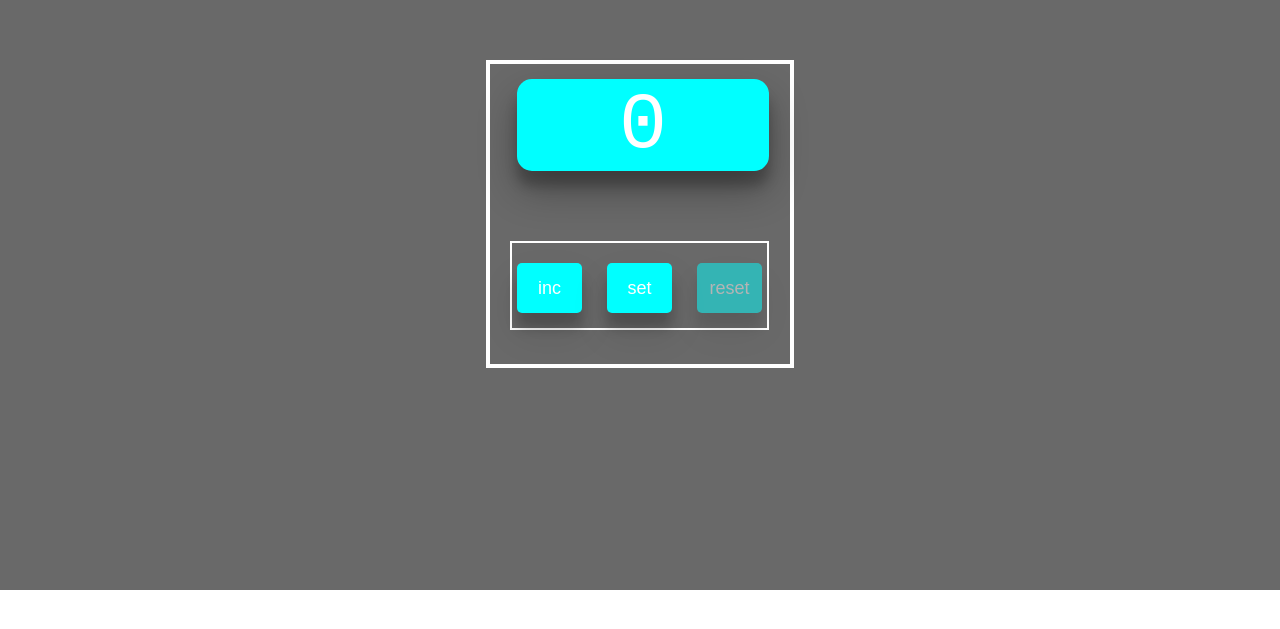
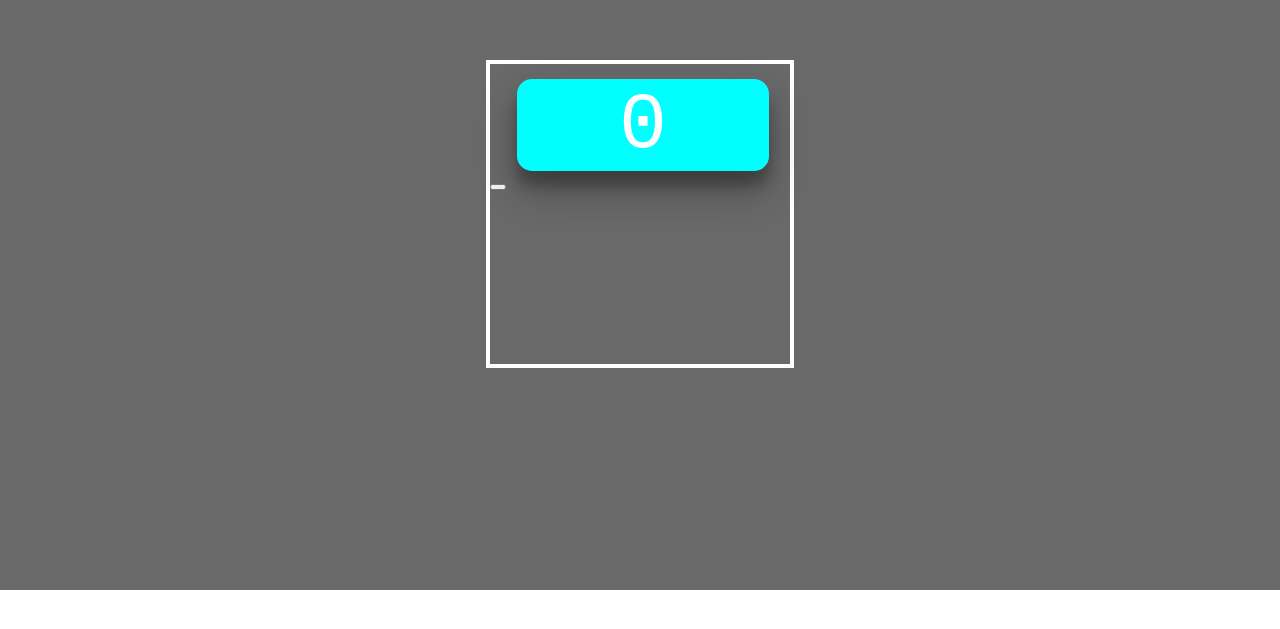
Before and after one commit to nelli04/it-incubator, a React (Create React App) app: page / in a window 1280 px wide. Shown: the part 163-792 px from the top of the page. Built offline with nearby package versions, Linux system fonts and the light colour scheme.

Commit message:
05Counter

```diff
--- a/src/components/Counter/Button.tsx
+++ b/src/components/Counter/Button.tsx
@@ -1,24 +1,24 @@
 import React, {useState} from 'react';
 
 
-
-
 type BossType = {
-    buttonInc: () => void
-    buttonReset: () => void
+    class: string
+    title: string
     click: number
+    onClick: () => void
 }
 
 export const Button = (p: BossType) => {
 
     return (
         <div>
-
-            <div className='btn'>
-                <button className={p.click >= 5 ? 'ic' : 'inc'} onClick={p.buttonInc}>inc</button>
-                <button className='set' onClick={()=> {}}>set</button>
-                <button className={p.click >= 1 ? 'reset' : 'true_false'} onClick={p.buttonReset}>reset</button>
-            </div>
+            <button onClick={p.onClick}>{p.title}</button>
         </div>
     );
 };
+
+/* <button className='set' onClick={()=> {}}>set</button>
+                <button className={p.click >= 1 ? 'reset' : 'true_false'} /*onClick={p.buttonReset}>reset</button>*/
+
+//buttonInc: () => void
+//buttonReset: () => void
```
